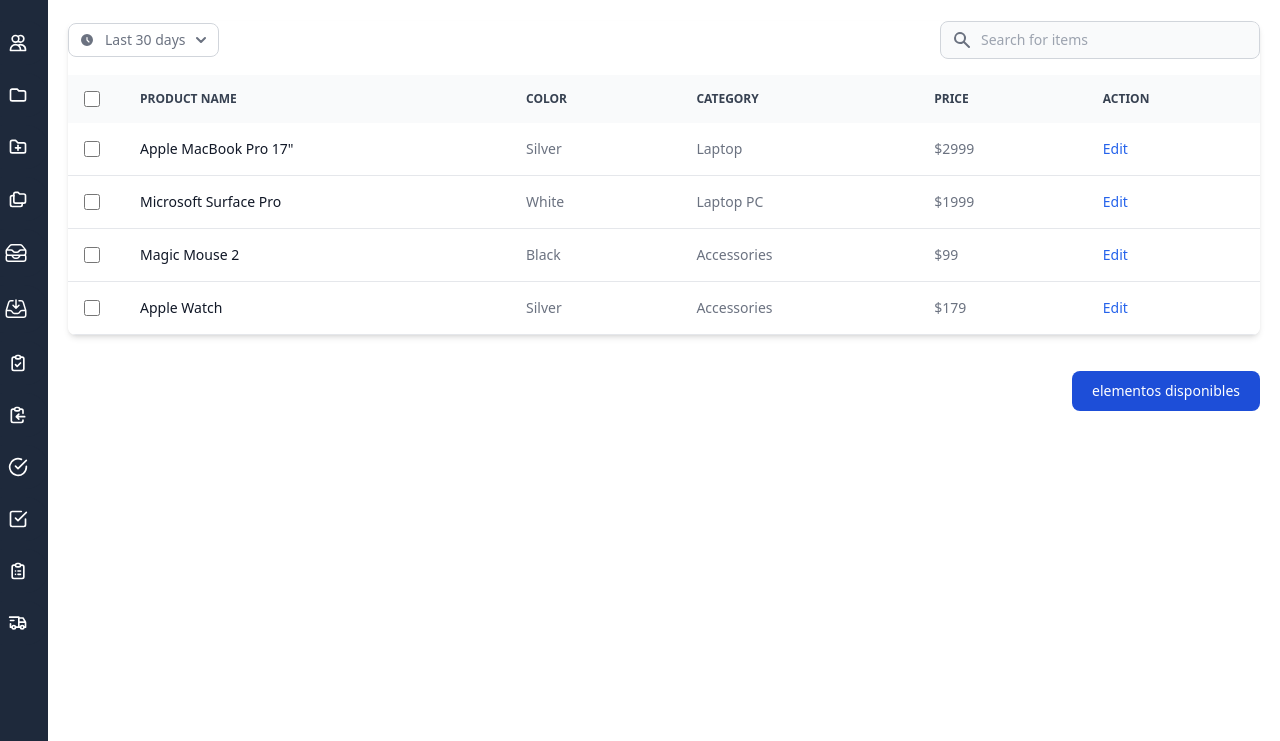
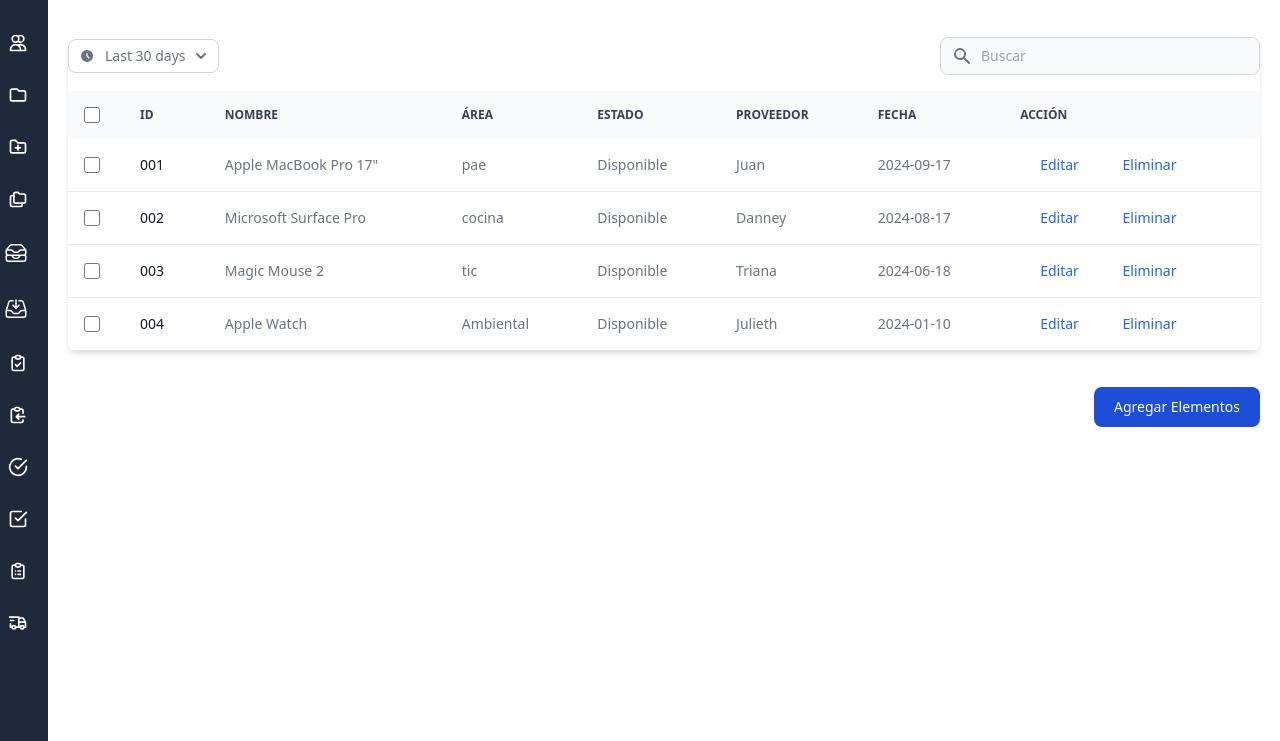
Before and after one commit to VictorRuiz1061/proyecto, a website: page Fronted/src/modules/elementosDisponibles/elementosDisponibles.html in a window 1280 px wide. Shown: the part 59-800 px from the top of the page. Drawn offline with nearby package versions, Linux system fonts and the light colour scheme.

Commit message:
Se hicieron demasiados cambios en el Index elementosDisponibles

```diff
--- a/Fronted/src/modules/elementosDisponibles/elementosDisponibles.html
+++ b/Fronted/src/modules/elementosDisponibles/elementosDisponibles.html
@@ -4,7 +4,8 @@
 <head>
     <meta charset="UTF-8">
     <meta name="viewport" content="width=device-width, initial-scale=1.0">
-    <script src="https://cdn.tailwindcss.com"></script>
+    <script src="/Fronted/src/assets/js/tailwind.js"></script>
+    <script src="https://cdn.jsdelivr.net/npm/flowbite@2.5.1/dist/flowbite.min.js"></script>
     <title>Administrador</title>
 </head>
 <body">
@@ -231,10 +232,19 @@
 
     </aside>
 
-
      <!-------------------------------------------- contenido -------------------------------------------->
 
      <div class = "content ml-12 transform ease-in-out duration-500 pt-20 px-2 md:px-5 pb-4 ">
+        <div class="flex justify-start mx-8 pb-4 gap-10 ">
+            <div class="ms-10">
+
+            </div>
+            <div class="mx-90">
+
+        </div>
+             <!-- Modal agregar prestamo -->
+
+        </div>
 
         <div class="relative overflow-x-auto shadow-md sm:rounded-lg">
             <div class="flex flex-column sm:flex-row flex-wrap space-y-4 sm:space-y-0 items-center justify-between pb-4">
@@ -285,14 +295,18 @@
                     </div>
                 </div>
 
-                <label for="table-search" class="sr-only">Search</label>
+                <!-- Barra de busqueda -->
+                 <div>
+                <label for="table-search" class="sr-only">Buscar</label>
                 <div class="relative">
                     <div class="absolute inset-y-0 left-0 rtl:inset-r-0 rtl:right-0 flex items-center ps-3 pointer-events-none">
                         <svg class="w-5 h-5 text-gray-500 dark:text-gray-400" aria-hidden="true" fill="currentColor" viewBox="0 0 20 20" xmlns="http://www.w3.org/2000/svg"><path fill-rule="evenodd" d="M8 4a4 4 0 100 8 4 4 0 000-8zM2 8a6 6 0 1110.89 3.476l4.817 4.817a1 1 0 01-1.414 1.414l-4.816-4.816A6 6 0 012 8z" clip-rule="evenodd"></path></svg>
                     </div>
-                    <input type="text" id="table-search" class="block p-2 ps-10 text-sm text-gray-900 border border-gray-300 rounded-lg w-80 bg-gray-50 focus:ring-blue-500 focus:border-blue-500 dark:bg-gray-700 dark:border-gray-600 dark:placeholder-gray-400 dark:text-white dark:focus:ring-blue-500 dark:focus:border-blue-500" placeholder="Search for items">
+                    <input type="text" id="table-search" class="block p-2 ps-10 text-sm text-gray-900 border border-gray-300 rounded-lg w-80 bg-gray-50 focus:ring-blue-500 focus:border-blue-500 dark:bg-gray-700 dark:border-gray-600 dark:placeholder-gray-400 dark:text-white dark:focus:ring-blue-500 dark:focus:border-blue-500" placeholder="Buscar">
                 </div>
             </div>
+        </div>
+                <!--  tabla -->
                 <table class="w-full text-sm text-left rtl:text-right text-gray-500 dark:text-gray-400">
                     <thead class="text-xs text-gray-700 uppercase bg-gray-50 dark:bg-gray-700 dark:text-gray-400">
                         <tr>
@@ -302,21 +316,13 @@
                                     <label for="checkbox-all-search" class="sr-only">checkbox</label>
                                 </div>
                             </th>
-                        <th scope="col" class="px-6 py-3">
-                            Product name
-                        </th>
-                        <th scope="col" class="px-6 py-3">
-                            Color
-                        </th>
-                        <th scope="col" class="px-6 py-3">
-                            Category
-                        </th>
-                        <th scope="col" class="px-6 py-3">
-                            Price
-                        </th>
-                        <th scope="col" class="px-6 py-3">
-                            Action
-                        </th>
+                            <th scope="col" class="px-6 py-3" >ID</th>
+                            <th scope="col" class="px-6 py-3">Nombre</th>
+                            <th scope="col" class="px-6 py-3">Área</th>
+                            <th scope="col" class="px-6 py-3">Estado</th>
+                            <th scope="col" class="px-6 py-3">Proveedor</th>
+                            <th scope="col" class="px-6 py-3">Fecha</th>
+                            <th scope="col" class="px-6 py-3">Acción</th>
                         </tr>
                     </thead>
                     <tbody>
@@ -327,20 +333,15 @@
                                     <label for="checkbox-table-search-1" class="sr-only">checkbox</label>
                                 </div>
                             </td>
-                        <th scope="row" class="px-6 py-4 font-medium text-gray-900 whitespace-nowrap dark:text-white">
-                            Apple MacBook Pro 17"
-                        </th>
+                            <th scope="row" class="px-6 py-4 font-medium text-gray-900 whitespace-nowrap dark:text-white">001</th>
+                            <td class="px-6 py-4">Apple MacBook Pro 17"</td>
+                            <td class="px-6 py-4">pae</td>
+                            <td class="px-6 py-4">Disponible</td>
+                            <td class="px-6 py-4">Juan</td>
+                            <td class="px-6 py-4">2024-09-17</td>
                             <td class="px-6 py-4">
-                            Silver
-                        </td>
-                        <td class="px-6 py-4">
-                            Laptop
-                        </td>
-                        <td class="px-6 py-4">
-                            $2999
-                        </td>
-                        <td class="px-6 py-4">
-                            <a href="#" class="font-medium text-blue-600 dark:text-blue-500 hover:underline">Edit</a>
+                                <a data-modal-target="default-modal" data-modal-toggle="default-modal" href="#" class="font-medium text-blue-600 dark:text-blue-500 hover:underline px-5">Editar</a>
+                                <a data-modal-target="default-modal" data-modal-toggle="default-modal" href="#" class="font-medium text-blue-600 dark:text-blue-500 hover:underline px-5">Eliminar</a>
                             </td>
                         </tr>
                         <tr class="bg-white border-b dark:bg-gray-800 dark:border-gray-700 hover:bg-gray-50 dark:hover:bg-gray-600">
@@ -350,20 +351,15 @@
                                     <label for="checkbox-table-search-2" class="sr-only">checkbox</label>
                                 </div>
                             </td>
-                        <th scope="row" class="px-6 py-4 font-medium text-gray-900 whitespace-nowrap dark:text-white">
-                            Microsoft Surface Pro
-                        </th>
+                            <th scope="row" class="px-6 py-4 font-medium text-gray-900 whitespace-nowrap dark:text-white">002</th>
+                            <td class="px-6 py-4">Microsoft Surface Pro</td>
+                            <td class="px-6 py-4">cocina</td>
+                            <td class="px-6 py-4">Disponible</td>
+                            <td class="px-6 py-4">Danney</td>
+                            <td class="px-6 py-4">2024-08-17</td>
                             <td class="px-6 py-4">
-                            White
-                        </td>
-                        <td class="px-6 py-4">
-                            Laptop PC
-                        </td>
-                        <td class="px-6 py-4">
-                            $1999
-                        </td>
-                        <td class="px-6 py-4">
-                            <a href="#" class="font-medium text-blue-600 dark:text-blue-500 hover:underline">Edit</a>
+                                <a data-modal-target="default-modal" data-modal-toggle="default-modal" href="#" class="font-medium text-blue-600 dark:text-blue-500 hover:underline px-5">Editar</a>
+                                <a data-modal-target="default-modal" data-modal-toggle="default-modal" href="#" class="font-medium text-blue-600 dark:text-blue-500 hover:underline px-5">Eliminar</a>
                             </td>
                         </tr>
                         <tr class="bg-white border-b dark:bg-gray-800 dark:border-gray-700 hover:bg-gray-50 dark:hover:bg-gray-600">
@@ -373,104 +369,126 @@
                                     <label for="checkbox-table-search-3" class="sr-only">checkbox</label>
                                 </div>
                             </td>
-                        <th scope="row" class="px-6 py-4 font-medium text-gray-900 whitespace-nowrap dark:text-white">
-                            Magic Mouse 2
-                        </th>
+                            <th scope="row" class="px-6 py-4 font-medium text-gray-900 whitespace-nowrap dark:text-white">003</th>
+                            <td class="px-6 py-4">Magic Mouse 2</td>
+                            <td class="px-6 py-4">tic</td>
+                            <td class="px-6 py-4">Disponible</td>
+                            <td class="px-6 py-4">Triana</td>
+                            <td class="px-6 py-4">2024-06-18</td>
                             <td class="px-6 py-4">
-                            Black
-                        </td>
-                        <td class="px-6 py-4">
-                            Accessories
-                        </td>
-                        <td class="px-6 py-4">
-                            $99
-                        </td>
-                        <td class="px-6 py-4">
-                            <a href="#" class="font-medium text-blue-600 dark:text-blue-500 hover:underline">Edit</a>
+                                <a data-modal-target="default-modal" data-modal-toggle="default-modal" href="#" class="font-medium text-blue-600 dark:text-blue-500 hover:underline px-5">Editar</a>
+                                <a data-modal-target="default-modal" data-modal-toggle="default-modal" href="#" class="font-medium text-blue-600 dark:text-blue-500 hover:underline px-5">Eliminar</a>
                             </td>
                         </tr>
                         <tr class="bg-white border-b dark:bg-gray-800 dark:border-gray-700 hover:bg-gray-50 dark:hover:bg-gray-600">
                             <td class="w-4 p-4">
                                 <div class="flex items-center">
-                                <input id="checkbox-table-3" type="checkbox" class="w-4 h-4 text-blue-600 bg-gray-100 border-gray-300 rounded focus:ring-blue-500 dark:focus:ring-blue-600 dark:ring-offset-gray-800 dark:focus:ring-offset-gray-800 focus:ring-2 dark:bg-gray-700 dark:border-gray-600">
-                                <label for="checkbox-table-3" class="sr-only">checkbox</label>
+                                    <input id="checkbox-table-4" type="checkbox" class="w-4 h-4 text-blue-600 bg-gray-100 border-gray-300 rounded focus:ring-blue-500 dark:focus:ring-blue-600 dark:ring-offset-gray-800 dark:focus:ring-offset-gray-800 focus:ring-2 dark:bg-gray-700 dark:border-gray-600">
+                                    <label for="checkbox-table-4" class="sr-only">checkbox</label>
                                 </div>
                             </td>
-                        <th scope="row" class="px-6 py-4 font-medium text-gray-900 whitespace-nowrap dark:text-white">
-                            Apple Watch
-                        </th>
+                            <th scope="row" class="px-6 py-4 font-medium text-gray-900 whitespace-nowrap dark:text-white">004</th>
+                            <td class="px-6 py-4">Apple Watch</td>
+                            <td class="px-6 py-4">Ambiental</td>
+                            <td class="px-6 py-4">Disponible</td>
+                            <td class="px-6 py-4">Julieth</td>
+                            <td class="px-6 py-4">2024-01-10</td>
                             <td class="px-6 py-4">
-                            Silver
-                        </td>
-                        <td class="px-6 py-4">
-                            Accessories
-                        </td>
-                        <td class="px-6 py-4">
-                            $179
-                        </td>
-                        <td class="px-6 py-4">
-                            <a href="#" class="font-medium text-blue-600 dark:text-blue-500 hover:underline">Edit</a>
+                                <a data-modal-target="default-modal" data-modal-toggle="default-modal" href="#" class="font-medium text-blue-600 dark:text-blue-500 hover:underline px-5">Editar</a>
+                                <a data-modal-target="default-modal" data-modal-toggle="default-modal" href="#" class="font-medium text-blue-600 dark:text-blue-500 hover:underline px-5">Eliminar</a>
                             </td>
                         </tr>
-
                     </tbody>
                 </table>
             </div>
 
+
+        </div>
     </div>
 
-    <!-- Toggle Button -->
-    <div class="flex justify-end p-5    ">
-        <button
-            data-modal-target="popup-modal"
-            data-modal-toggle="popup-modal"
-            class="text-white bg-blue-700 hover:bg-blue-800 focus:ring-4 focus:outline-none focus:ring-blue-300 font-medium rounded-lg text-sm px-5 py-2.5 dark:bg-blue-600 dark:hover:bg-blue-700 dark:focus:ring-blue-800"
-            type="button">
-            elementos disponibles
-        </button>
 
-    </div>
 
-<!-- Modal Structure -->
-<div
-    id="popup-modal"
-    tabindex="-1"
-    class="hidden fixed inset-0 z-50 flex items-center justify-center p-4 overflow-y-auto">
-    <div class="relative w-full max-w-md bg-white rounded-lg shadow dark:bg-gray-700">
-        <button
-            type="button"
-            class="absolute top-3 right-3 text-gray-400 bg-transparent hover:bg-gray-200 hover:text-gray-900 rounded-lg text-sm w-8 h-8 flex items-center justify-center dark:hover:bg-gray-600 dark:hover:text-white"
-            data-modal-hide="popup-modal">
+
+  <!-- Main modal -->
+  <div id="default-modal" tabindex="-1" aria-hidden="true" class="hidden overflow-y-auto overflow-x-hidden fixed top-0 right-0 left-0 z-50 justify-center items-center w-full md:inset-0 h-[calc(100%-1rem)] max-h-full">
+      <div class="relative p-4 w-full max-w-2xl max-h-full">
+          <!-- Modal content -->
+          <div class="bg-white bg-opacity-30 p-8 rounded-lg shadow-md w-100 backdrop-blur-sm">
+              <!-- Modal header -->
+              <div class="flex items-center justify-between p-4 md:p-5 border-b rounded-t dark:border-gray-600">
+                  <h3 class="text-xl font-semibold text-gray-900 dark:text-white">
+                      Ingresa los datos
+                  </h3>
+                  <button type="button" class="text-gray-400 bg-transparent hover:bg-gray-200 hover:text-gray-900 rounded-lg text-sm w-8 h-8 ms-auto inline-flex justify-center items-center dark:hover:bg-gray-600 dark:hover:text-white" data-modal-hide="default-modal">
                       <svg class="w-3 h-3" aria-hidden="true" xmlns="http://www.w3.org/2000/svg" fill="none" viewBox="0 0 14 14">
                           <path stroke="currentColor" stroke-linecap="round" stroke-linejoin="round" stroke-width="2" d="m1 1 6 6m0 0 6 6M7 7l6-6M7 7l-6 6"/>
                       </svg>
                       <span class="sr-only">Close modal</span>
                   </button>
-        <div class="p-4 text-center">
-            <svg class="mx-auto mb-4 text-gray-400 w-12 h-12 dark:text-gray-200" aria-hidden="true" xmlns="http://www.w3.org/2000/svg" fill="none" viewBox="0 0 20 20">
-                <path stroke="currentColor" stroke-linecap="round" stroke-linejoin="round" stroke-width="2" d="M10 11V6m0 8h.01M19 10a9 9 0 1 1-18 0 9 9 0 0 1 18 0Z"/>
-            </svg>
-            <h3 class="mb-5 text-lg font-normal text-gray-500 dark:text-gray-400">
-                Are you sure you want to delete this product?
-            </h3>
-            <button
-                data-modal-hide="popup-modal"
-                type="button"
-                class="text-white bg-red-600 hover:bg-red-800 focus:ring-4 focus:outline-none focus:ring-red-300 dark:focus:ring-red-800 font-medium rounded-lg text-sm inline-flex items-center px-5 py-2.5">
-                Yes, I'm sure
-            </button>
-            <button
-                data-modal-hide="popup-modal"
-                type="button"
-                class="py-2.5 px-5 ml-3 text-sm font-medium text-gray-900 focus:outline-none bg-white rounded-lg border border-gray-200 hover:bg-gray-100 hover:text-blue-700 focus:z-10 focus:ring-4 focus:ring-gray-100 dark:focus:ring-gray-700 dark:bg-gray-800 dark:text-gray-400 dark:border-gray-600 dark:hover:text-white dark:hover:bg-gray-700">
-                No, cancel
-            </button>
+              </div>
+              <!-- Modal body -->
+              <form action="#" method="post">
+                <div class="m-5 flex flex-col space-y-4 justify-center  items-center text-black ">
+                    <div class="flex flex-col">
+                        <label for="IDProducto" class="mb-1">ID :</label>
+                        <input type="number" id="IDProducto" name="IDProducto" placeholder="ID DEL PRODUCTO" class="border-2 border-gray-400 rounded-lg w-60 px-3 py-2 ">
+                    </div>
+
+                    <div class="flex flex-col">
+                        <label for="Nombre" class="mb-1">Nombre de producto :</label>
+                        <input type="text" id="Nombre" name="Nombre" placeholder="NOMBRE DEL PRODUCTO" class="border-2 border-gray-400 rounded-lg w-60 px-3 py-2">
+                    </div>
+
+                    <div class="flex flex-col">
+                        <label for="Area" class="mb-1">Área :</label>
+                        <input type="text" id="Area" name="Area" placeholder="ÁREA" class="border-2 border-gray-400 rounded-lg w-60 px-3 py-2">
+                    </div>
+
+                    <div class="flex flex-col">
+                        <label for="Proovedor" class="mb-1">Proovedor :</label>
+                        <input type="text" id="Proovedor" name="Proovedor" placeholder="PROOVEDOR" class="border-2 border-gray-400 rounded-lg w-60 px-3 py-2">
+                    </div>
+
+                    <div class="flex flex-col">
+                        <label for="Fecha" class="mb-1">Fecha :</label>
+                        <input type="date" id="Fecha" name="Fecha" placeholder="FECHA" class="border-2 border-gray-400 rounded-lg w-60 px-3 py-2">
+                    </div>
+
+                    <div class="flex flex-col">
+                        <label for="Estado" class="mb-1">Estado :</label>
+                        <input type="text" id="Estado" name="Estado" placeholder="ESTADO" class="border-2 border-gray-400 rounded-lg w-60 px-3 py-2">
+                    </div>
+                </div>
+            </form>
+
+
+              <!-- Modal footer -->
+              <div class="flex items-center p-4 md:p-5 border-t border-gray-200 rounded-b dark:border-gray-600">
+                  <button data-modal-hide="default-modal" type="button" id="showAlert" class="text-white bg-sky-950 hover:bg-blue-800 focus:ring-4 focus:outline-none focus:ring-blue-300 font-medium rounded-lg text-sm px-5 py-2.5 text-center dark:bg-blue-600 dark:hover:bg-blue-700 dark:focus:ring-blue-800">Actualizar</button>
+                  <button data-modal-hide="default-modal" type="button" class="py-2.5 px-5 ms-3 text-sm font-medium text-gray-900 focus:outline-none bg-white rounded-lg border border-gray-200 hover:bg-gray-100 hover:text-blue-700 focus:z-10 focus:ring-4 focus:ring-gray-100 dark:focus:ring-gray-700 dark:bg-gray-800 dark:text-gray-400 dark:border-sky-950 dark:hover:text-white dark:hover:bg-gray-700">Cancelar</button>
+              </div>
           </div>
       </div>
   </div>
 
-    <script src="https://cdn.jsdelivr.net/npm/flowbite@2.5.1/dist/flowbite.min.js"></script>
-    <!-- ------------------------------------------------------------------------------------ -->
+  <div class="flex justify-end p-5 ">
+    <button data-modal-target="default-modal" data-modal-toggle="default-modal" class="  text-white bg-blue-700 hover:bg-blue-800 focus:ring-4 focus:outline-none font-medium rounded-lg text-sm px-5 py-2.5 dark:bg-blue-600 dark:hover:bg-blue-700 dark:focus:ring-blue-800" type="button">
+        Agregar Elementos
+    </button>
+</div>
+
+
+
+
+
+
+
+<script src="/src/assets/js/alertas.js"></script>
+<script src="/Fronted/src/assets/js/filtroTabla.js"></script>
+
+
+
+<!-- Modal Structure -->
 
 <script>
     const sidebar = document.querySelector("aside");
@@ -526,5 +544,7 @@
         }
     }
 </script>
+
+
 </body>
 </html>
```
Lines whose indentation alone changed are shown as unchanged.
